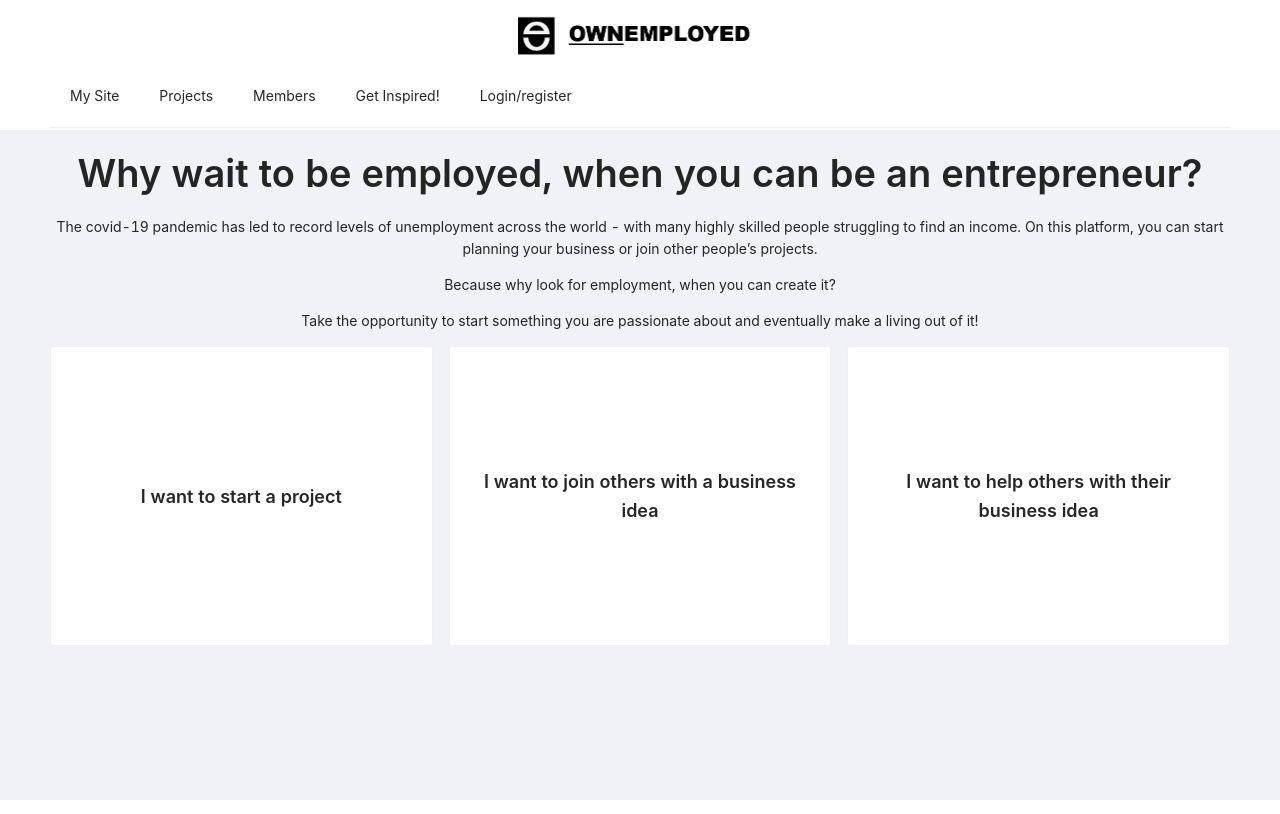
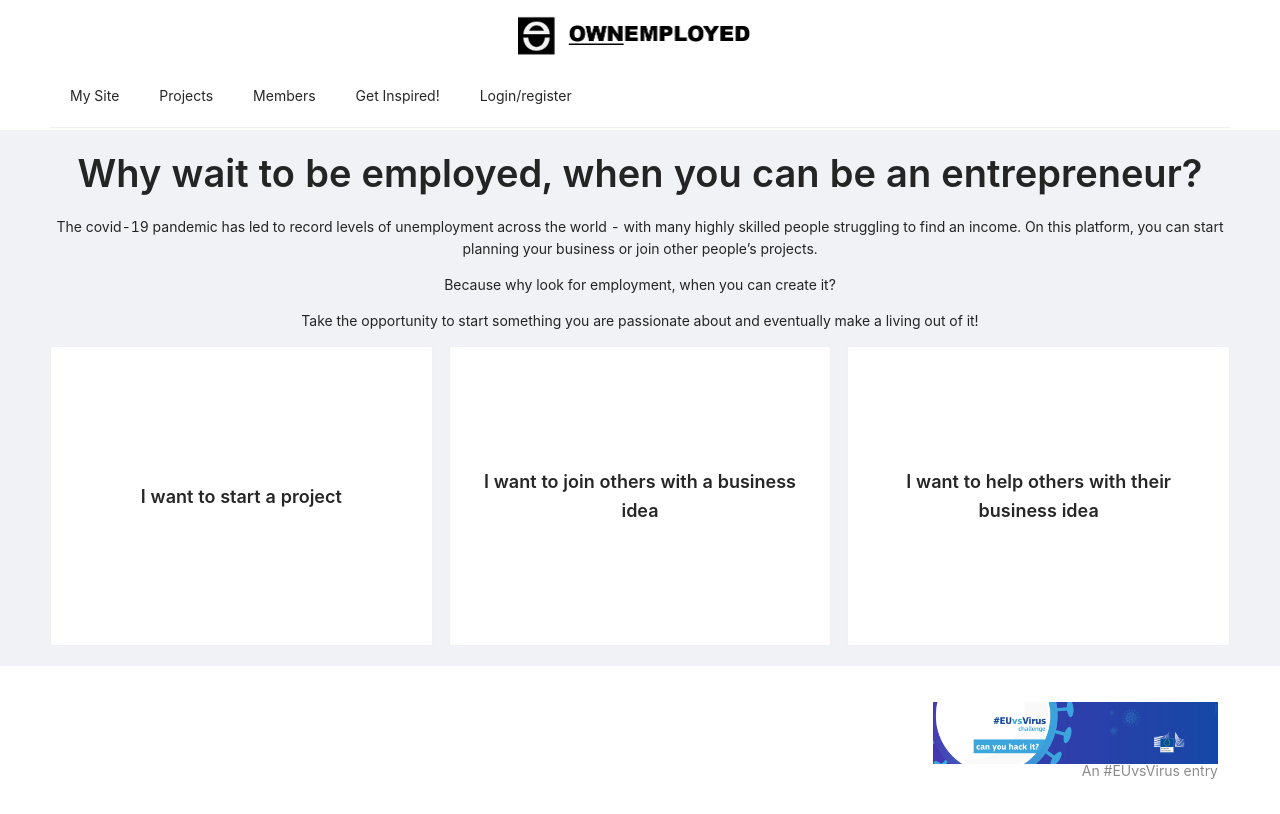
Before and after one commit to Ownemployed-Team/ownemployed, a React (Create React App) app: page / in a window 1280 px wide. Built offline with nearby package versions, Linux system fonts and the light colour scheme.

Commit message:
EUvsVirus entry footer (#33)

```diff
--- a/src/components/PageLayout.js
+++ b/src/components/PageLayout.js
@@ -1,9 +1,9 @@
 import React from 'react'
 import { Link } from 'react-router-dom'
-import { Layout, Menu } from 'antd'
+import { Card, Layout, Menu } from 'antd'
 import logo from '../static/ownemployed_logo.png'
 
-const { Header, Content } = Layout
+const { Header, Content, Footer } = Layout
 
 const PageLayout = ({ children }) => (
   <Layout style={{ minHeight: '100vh' }}>
@@ -22,6 +22,16 @@ const PageLayout = ({ children }) => (
     <Content style={{ padding: '20px 50px' }}>
       {children}
     </Content>
+    <Footer style={{background: '#ffffff', textAlign: 'right'}}>
+      <a href="https://euvsvirus.org/">
+        <Card size="small" bordered={false}>
+          <img alt="euvsvirus hackathon project"
+               src="/imgs/Pan-EUHackthron_topbanner-V2.jpg"
+               height="62px"/>
+          <Card.Meta description="An #EUvsVirus entry"/>
+        </Card>
+      </a>
+    </Footer>
   </Layout>
 )
 
```
Also changed, not shown: public/imgs/Pan-EUHackthron_topbanner-V2.jpg (added).
